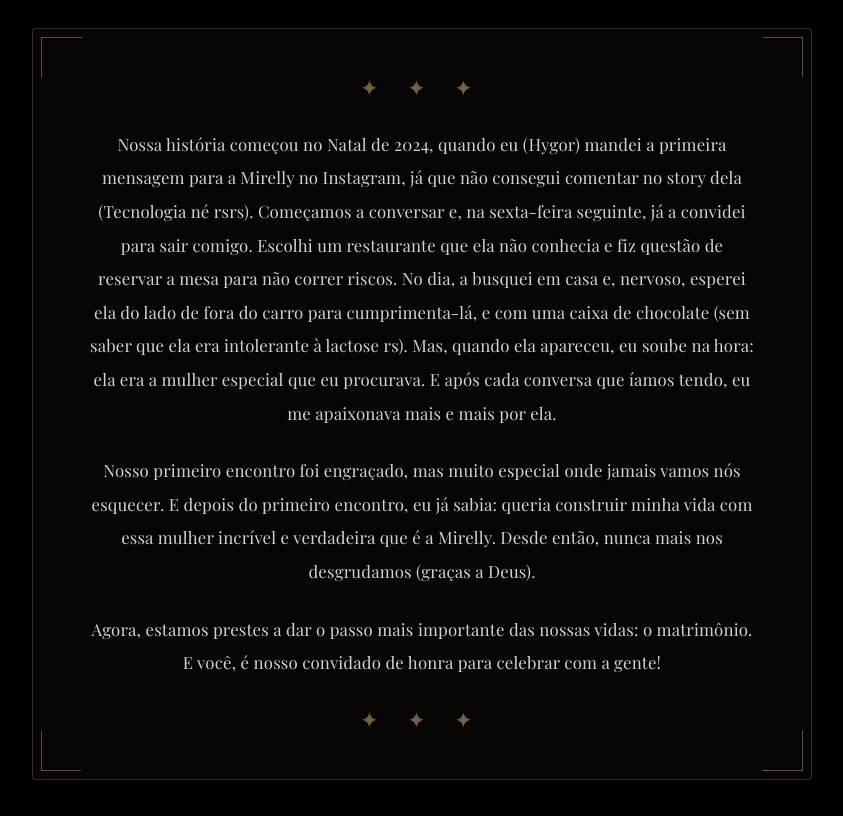
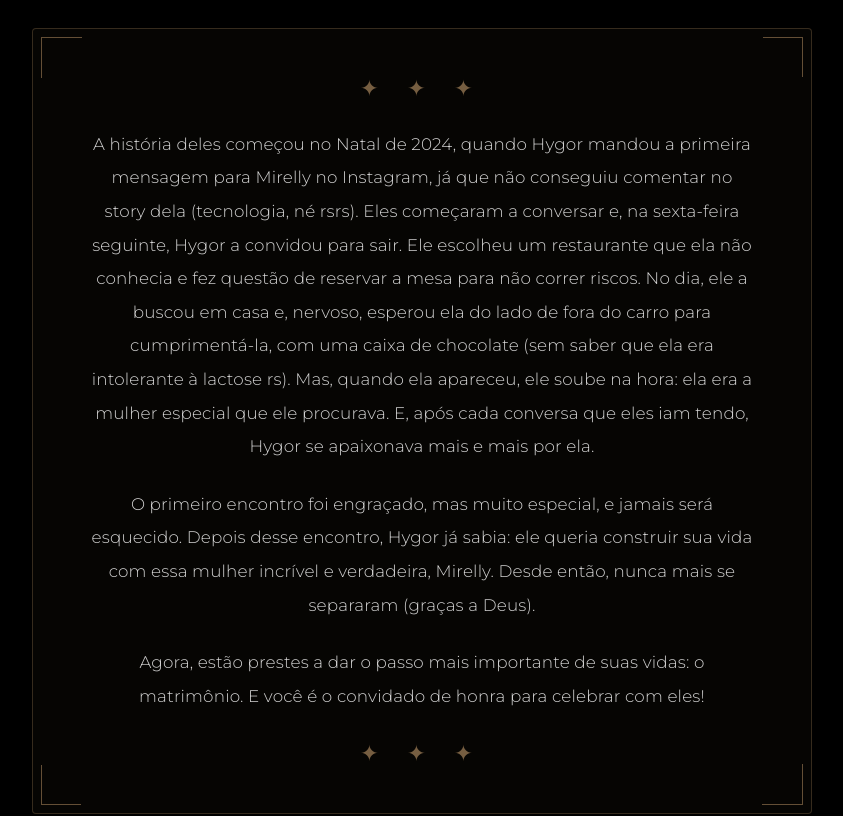
Before and after one commit to HygorM10/wedding-mirelly-hygor-app, a Next.js app: page /historia in a window 1280 px wide. Shown: the part 880-1696 px from the top of the page, without its empty margins (218-1061 px from the left). Built offline with nearby package versions, Linux system fonts and the light colour scheme.

Commit message:
feat(historia): update story text for clarity and style
* Revised narrative for better readability
* Changed font family and weight for story text

```diff
--- a/src/app/historia/page.module.css
+++ b/src/app/historia/page.module.css
@@ -210,9 +210,9 @@
 }
 
 .storyText {
-  font-family: var(--font-playfair);
+  font-family: var(--font-montserrat);
   font-size: 1.05rem;
-  font-weight: 400;
+  font-weight: 300;
   line-height: 2;
   color: rgba(255, 255, 255, 0.82);
   text-align: center;
--- a/src/app/historia/page.tsx
+++ b/src/app/historia/page.tsx
@@ -39,20 +39,18 @@ export default function Historia() {
             <div className={styles.storyOrnament}>✦ ✦ ✦</div>
             <div className={styles.storyText}>
               <p>
-                Nossa história começou no Natal de 2024, quando eu (Hygor) mandei a primeira mensagem para a Mirelly no Instagram,
-                já que não consegui comentar no story dela (Tecnologia né rsrs). Começamos a conversar e, na sexta-feira seguinte,
-                já a convidei para sair comigo. Escolhi um restaurante que ela não conhecia e fiz questão de reservar a mesa para não correr riscos.
-                No dia, a busquei em casa e, nervoso, esperei ela do lado de fora do carro para cumprimenta-lá, e com uma caixa de chocolate (sem saber que ela era intolerante à lactose rs).
-                Mas, quando ela apareceu, eu soube na hora: ela era a mulher especial que eu procurava. E após cada conversa que íamos tendo, eu me apaixonava mais e mais por ela.
+                A história deles começou no Natal de 2024, quando Hygor mandou a primeira mensagem para Mirelly no Instagram, já que não conseguiu comentar no story dela (tecnologia, né rsrs).
+                Eles começaram a conversar e, na sexta-feira seguinte, Hygor a convidou para sair. Ele escolheu um restaurante que ela não conhecia e fez questão de reservar a mesa para não correr riscos.
+                No dia, ele a buscou em casa e, nervoso, esperou ela do lado de fora do carro para cumprimentá-la, com uma caixa de chocolate (sem saber que ela era intolerante à lactose rs).
+                Mas, quando ela apareceu, ele soube na hora: ela era a mulher especial que ele procurava. E, após cada conversa que eles iam tendo, Hygor se apaixonava mais e mais por ela.
               </p>
               <p>
-                Nosso primeiro encontro foi engraçado, mas muito especial onde jamais vamos nós esquecer.
-                E depois do primeiro encontro, eu já sabia: queria construir minha vida com essa mulher incrível e verdadeira que é a Mirelly.
-                Desde então, nunca mais nos desgrudamos (graças a Deus).
+                O primeiro encontro foi engraçado, mas muito especial, e jamais será esquecido. Depois desse encontro, Hygor já sabia: ele queria construir sua vida com essa mulher incrível e verdadeira, Mirelly.
+                Desde então, nunca mais se separaram (graças a Deus).
               </p>
               <p>
-                Agora, estamos prestes a dar o passo mais importante das nossas vidas: o matrimônio.
-                E você, é nosso convidado de honra para celebrar com a gente!
+                Agora, estão prestes a dar o passo mais importante de suas vidas: o matrimônio.
+                E você é o convidado de honra para celebrar com eles!
               </p>
             </div>
             <div className={styles.storyOrnamentBottom}>✦ ✦ ✦</div>
```
